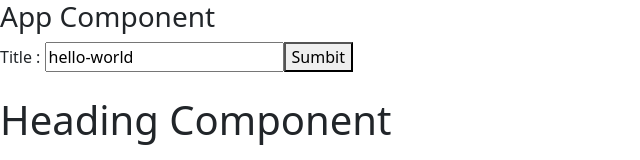
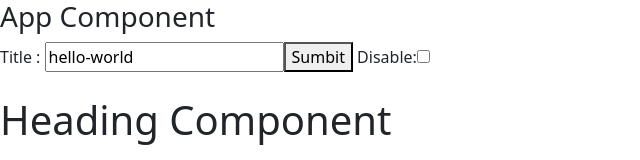
Before and after one commit to kumarnivi/Learning-Angular, an Angular app: page / in a window 1280 px wide. Shown: the top 160 px of the page, without its empty margins (0-640 px from the left). Built offline with nearby package versions, Linux system fonts and the light colour scheme.

Commit message:
ngOnDestoyed

```diff
--- a/src/app/app.component.html
+++ b/src/app/app.component.html
@@ -2,7 +2,9 @@
 <!-- <app-list ></app-list> -->
 Title : <input type="text" name="" id="" [(ngModel)]="title">
 <button (click)="addTitle()">Sumbit</button>
+ Disable:<input type="checkbox" name="" id="" [(ngModel)]="disableHeading">
 <br>
 <br>
 <h1>Heading Component</h1>
 <p [innerText]="titles"></p>
+<p [innerText]="titles" *ngIf="!disableHeading"></p>
--- a/src/app/app.component.ts
+++ b/src/app/app.component.ts
@@ -8,6 +8,7 @@ import { Component } from '@angular/core';
 export class AppComponent {
   title = 'hello-world';
   titles:string[] = [];
+  disableHeading= false;
   addTitle() {
     this.titles.push(this.title);
     console.log(this.titles)
--- a/src/app/heading/heading.component.ts
+++ b/src/app/heading/heading.component.ts
@@ -1,11 +1,11 @@
-import { Component, Input,OnChanges, SimpleChanges, OnInit, DoCheck } from '@angular/core';
+import { Component, Input,OnChanges, SimpleChanges, OnInit, DoCheck, OnDestroy } from '@angular/core';
 
 @Component({
   selector: 'app-heading',
   templateUrl: './heading.component.html',
   styleUrls: ['./heading.component.css']
 })
-export class HeadingComponent implements OnChanges, OnInit {
+export class HeadingComponent implements OnChanges, OnInit, DoCheck, OnDestroy {
  @Input() innerText:string[] = [];
  noOfTitle=1
  ngOnChanges(changes: SimpleChanges): void {
@@ -30,4 +30,9 @@ export class HeadingComponent implements OnChanges, OnInit {
     this.noOfTitle++;
   }
  }
+
+ngOnDestroy(): void {
+  console.log('ngOnDestoyed is called');
+
 }
+}
```
